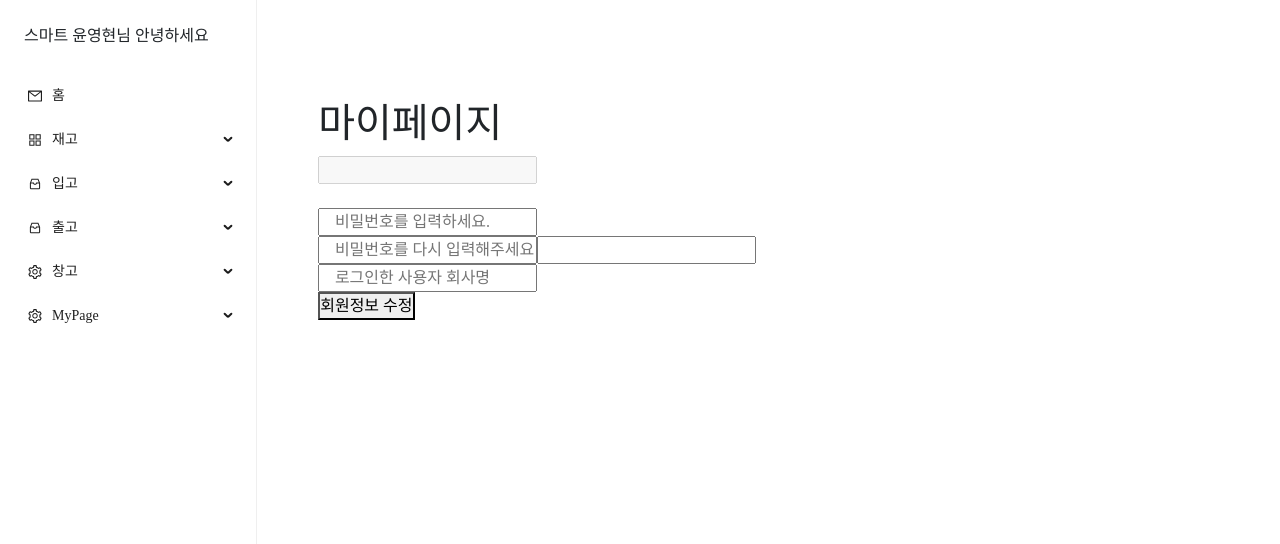
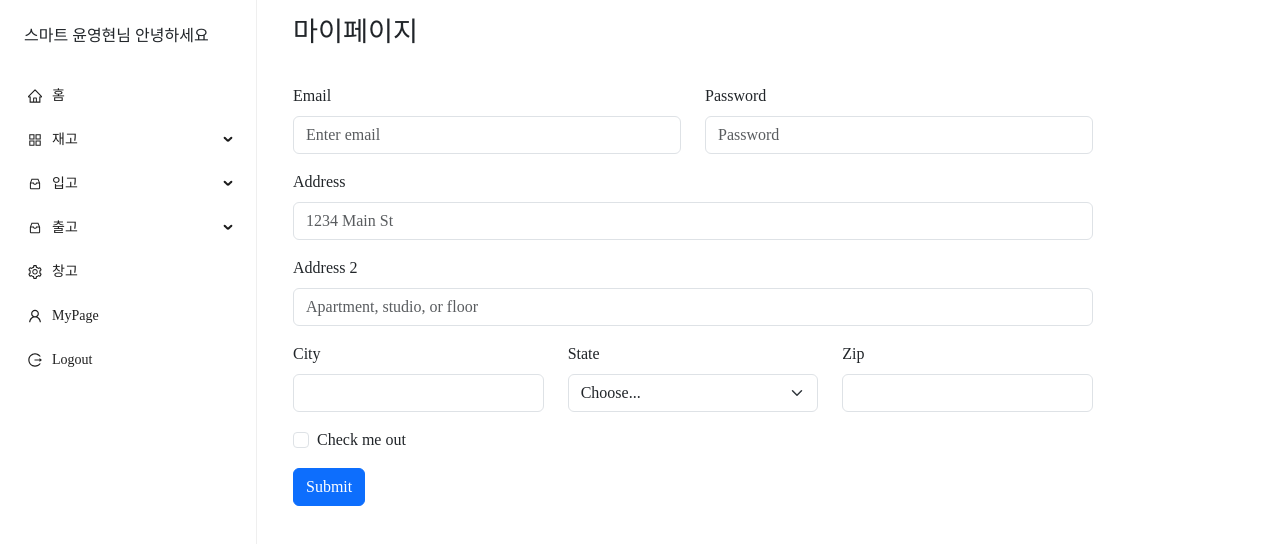
Before and after one commit to 2023-SMHRD-SW-Fullstack-1/Recoder, a React (Create React App) app in the folder react-project/: page /mypage in a window 1280 px wide. Shown: the top 544 px of the page. Built offline with nearby package versions, Linux system fonts and the light colour scheme; no server answers; a web font is replaced by a local one.

Commit message:
임시 마이페이지

```diff
--- a/react-project/src/components/Mypage.jsx
+++ b/react-project/src/components/Mypage.jsx
@@ -1,143 +1,70 @@
-import React, { useEffect, useRef, useState } from 'react'
-import '../css/Mypage.css'
-import '../css/Join.css'
-import axios from 'axios'
+import Button from "react-bootstrap/Button";
+import Col from "react-bootstrap/Col";
+import Form from "react-bootstrap/Form";
+import Row from "react-bootstrap/Row";
+import "../css/Mypage.css";
 
-const Mypage = () => {
+function GridComplexExample() {
+  return (
+    <div id="mypage-container">
+      <div id="mypage-header">
+        <span>마이페이지</span>
+      </div>
+      <Form
+        style={{ width: 800 }}
+      >
+        <Row className="mb-3">
+          <Form.Group as={Col} controlId="formGridEmail">
+            <Form.Label>Email</Form.Label>
+            <Form.Control type="email" placeholder="Enter email" />
+          </Form.Group>
 
-    const [uid, setUid] = useState('')
-    const [nick, setNick] = useState('')
-    const [putUserData, setPutUserData] = useState({})
-    const pwRef = useRef()
-    const checkPwRef = useRef()
-    const nickRef = useRef()
+          <Form.Group as={Col} controlId="formGridPassword">
+            <Form.Label>Password</Form.Label>
+            <Form.Control type="password" placeholder="Password" />
+          </Form.Group>
+        </Row>
 
-    useEffect(() => {
-        axios.get('http://localhost:8000/user')
-        .then((res) => {
-            console.log(res);
-            setUid(res.data.user_id)
-            setNick(res.data.user_nick)
-        })
-        .catch((err) => {
-            console.error(err);
-        })
-    }, [])
+        <Form.Group className="mb-3" controlId="formGridAddress1">
+          <Form.Label>Address</Form.Label>
+          <Form.Control placeholder="1234 Main St" />
+        </Form.Group>
 
-    const handleUserData = (e) => {
-        e.preventDefault()
+        <Form.Group className="mb-3" controlId="formGridAddress2">
+          <Form.Label>Address 2</Form.Label>
+          <Form.Control placeholder="Apartment, studio, or floor" />
+        </Form.Group>
 
-        if (pwRef.current.value !== checkPwRef.current.value) {
-            alert('비밀번호가 일치하지 않습니다!')
-        } else {
-            if (pwRef.current.value && nickRef.current.value) {
-                setPutUserData({
-                    user_pw: pwRef.current.value,
-                    user_nick: nickRef.current.value
-                })
-            } else {
-                alert('정보를 모두 입력해주세요!')
-            }
-        }
-    }
+        <Row className="mb-3">
+          <Form.Group as={Col} controlId="formGridCity">
+            <Form.Label>City</Form.Label>
+            <Form.Control />
+          </Form.Group>
 
-    useEffect(() => {
-        axios.patch('http://localhost:8000/user', putUserData)
-        .then((res) => {
-            console.log(res);
-            if (res.data === 'ok') {
-                window.location.href = 'http://localhost:3000/mypage'
-            }
-        })
-        .catch((err) => {
-            console.error(err);
-        })
-    }, [putUserData])
+          <Form.Group as={Col} controlId="formGridState">
+            <Form.Label>State</Form.Label>
+            <Form.Select defaultValue="Choose...">
+              <option>Choose...</option>
+              <option>...</option>
+            </Form.Select>
+          </Form.Group>
 
-    return (
-    <div className="Join-container">
-        <table>
-            <tbody>
-                <tr>
-                    <td className="content1">
-                        <div className='join-title'>
-                            <h1>마이페이지</h1>
-                        </div>
+          <Form.Group as={Col} controlId="formGridZip">
+            <Form.Label>Zip</Form.Label>
+            <Form.Control />
+          </Form.Group>
+        </Row>
 
-                        <form
-                            className="Join_content1"
-                            onSubmit={handleUserData}
-                        >
+        <Form.Group className="mb-3" id="formGridCheckbox">
+          <Form.Check type="checkbox" label="Check me out" />
+        </Form.Group>
 
-                            <div className='id_input_container'>
-                                {/* 아이디 */}
-                                <label htmlFor="user_id"></label>
-                                <input
-                                    type="text"
-                                    name="user_id"
-                                    value={uid}
-                                    disabled
-                                />
-                            </div>
-
-
-
-                            {/* 비밀번호 */}
-                            <label htmlFor="user_pw"></label>
-                            <div className="pw-input-container">
-                                <input
-                                    type="password"
-                                    name="user_pw"
-                                    placeholder='비밀번호를 입력하세요.'
-                                    ref={pwRef}
-                                />
-                            </div>
-
-                            {/* 비밀번호 확인 */}
-                            <label htmlFor="user_pw_confirm"></label>
-                            {/* <div className="pw-confirm-input-container"> */}
-                                <input
-                                    type="password"
-                                    name="user_pw_confirm"
-                                    placeholder='비밀번호를 다시 입력해주세요.'
-                                    ref={checkPwRef}
-                                />
-                            {/* </div> */}
-
-                            {/* 이름 */}
-                            <label htmlFor="user_name"></label>
-                            {/* <div className="name-input-container"> */}
-                                <input
-                                    type="text"
-                                    name="user_name"
-                                    placeholder={nick}
-                                    ref={nickRef}
-                                />
-                            {/* </div> */}
-
-                            {/* 회사명 */}
-                            <label htmlFor="user_cname"></label>
-                            {/* <div className="cname-input-container"> */}
-                                <input
-                                    type="text"
-                                    name="user_cname"
-                                    placeholder='로그인한 사용자 회사명'
-                                />
-                            {/* </div> */}
-
-                            {/* 가입완료 버튼 */}
-                            <div className="submit-button">
-                                <button type="submit" className="join-button">
-                                    회원정보 수정
-                                </button>
-                            </div>
-                        </form>
-                    </td>
-                </tr>
-            </tbody>
-        </table>
+        <Button variant="primary" type="submit">
+          Submit
+        </Button>
+      </Form>
     </div>
-  )
+  );
 }
 
-export default Mypage
+export default GridComplexExample;
--- a/react-project/src/components/NewSidebar.jsx
+++ b/react-project/src/components/NewSidebar.jsx
@@ -1,8 +1,17 @@
-import { AppstoreOutlined, MailOutlined, SettingOutlined,InboxOutlined,LoadingOutlined } from '@ant-design/icons';
-import { Menu } from 'antd';
-import { useState } from 'react';
-import { Link, useNavigate } from 'react-router-dom'
-import '../css/layout.css'
+import {
+  AppstoreOutlined,
+  SettingOutlined,
+  InboxOutlined,
+  HomeOutlined,
+  ImportOutlined,
+  ExportOutlined,
+  UserOutlined,
+  LogoutOutlined,
+} from "@ant-design/icons";
+import { Menu } from "antd";
+import { useState } from "react";
+import { Link, useNavigate } from "react-router-dom";
+import "../css/layout.css";
 
 function getItem(label, key, icon, children, type) {
   return {
@@ -14,38 +23,42 @@
   };
 }
 
-
 const items = [
-  getItem('홈', 'sub1', <MailOutlined />,
-  ),
-  getItem('재고', 'sub2', <AppstoreOutlined />, [
-    getItem('재고 조회', '2'),
-    getItem('재고 관리', '3'),
+  getItem("홈", "sub1", <HomeOutlined />),
+  getItem("재고", "sub2", <AppstoreOutlined />, [
+    getItem("재고 조회", "2"),
+    getItem("재고 관리", "3"),
   ]),
-  getItem('입고', 'sub3', <InboxOutlined />, [
-    getItem('입고 예정', '4'),
-    getItem('입고 등록', '5'),
-    getItem('입고 관리', '6')
+  getItem("입고", "sub3", <InboxOutlined />, [
+    getItem("입고 예정", "4"),
+    getItem("입고 등록", "5"),
+    getItem("입고 관리", "6"),
   ]),
-  getItem('출고', 'sub4', <InboxOutlined />, [
-    getItem('출고 등록', '7'),
-    getItem('출고 이력', '8'),
-    getItem('출고품 관리', '9'),
-
+  getItem("출고", "sub4", <InboxOutlined />, [
+    getItem("출고 등록", "7"),
+    getItem("출고 이력", "8"),
+    getItem("출고품 관리", "9"),
   ]),
-  getItem('창고', 'sub5', <SettingOutlined />, [
-    getItem('창고관리', '10'),
-  ]),
-  getItem('MyPage', 'sub6', <SettingOutlined />, [
-    getItem('MyPage', '11'),
-    getItem('LogOut', '12'),
-  ])
+  getItem("창고", "10", <SettingOutlined />),
+  // 기존 코드-----
+  // getItem('창고', 'sub5', <SettingOutlined />, [
+  //   getItem('창고관리', '10'),
+  // ]),
+  // --------------
+  getItem("MyPage", "11", <UserOutlined />),
+  getItem("Logout", "12", <LogoutOutlined />),
+  // 기존 코드------------
+  // getItem('MyPage', 'sub6', <SettingOutlined />, [
+  //   getItem('MyPage', '11'),
+  //   getItem('Logout', '12'),
+  // ])
+  // ---------------------
 ];
 
 // submenu keys of first level
-const rootSubmenuKeys = ['sub1', 'sub2','sub3', 'sub4','sub5','sub6'];
+const rootSubmenuKeys = ["sub1", "sub2", "sub3", "sub4", "sub5", "sub6"];
 const App = () => {
-  const [openKeys, setOpenKeys] = useState(['sub1']);
+  const [openKeys, setOpenKeys] = useState(["sub1"]);
   const onOpenChange = (keys) => {
     const latestOpenKey = keys.find((key) => openKeys.indexOf(key) === -1);
     if (latestOpenKey && rootSubmenuKeys.indexOf(latestOpenKey) === -1) {
@@ -57,41 +70,38 @@
 
   const nav = useNavigate();
 
-  const handleNav = (item)=>{
-    const key = item.key
-    if(key === 'sub1'){
-      nav('/main')
-    }else if (key === '2'){
-      nav('/stock/select')
-    }else if (key === '3'){
-      nav('/stock/manage')
-    }else if (key === '4'){
-      nav('/in/create')
-    }else if (key === '5'){
-      nav('/in/loading')
-    }else if (key === '6'){
-      nav('/in/create')
-    }else if (key === '7'){
-      nav('/out/create')
-    }else if (key === '8'){
-      nav('/out/controll')
-    }else if (key === '9'){
-      nav('/out/des')
-    }else if (key === '10'){
-      nav('/ware/manage')
-    }else if (key === '11'){
-      nav('/mypage')
-    }else if (key === '12'){
-      nav('/logout')
+  const handleNav = (item) => {
+    const key = item.key;
+    if (key === "sub1") {
+      nav("/main");
+    } else if (key === "2") {
+      nav("/stock/select");
+    } else if (key === "3") {
+      nav("/stock/manage");
+    } else if (key === "4") {
+      nav("/in/create");
+    } else if (key === "5") {
+      nav("/in/loading");
+    } else if (key === "6") {
+      nav("/in/create");
+    } else if (key === "7") {
+      nav("/out/create");
+    } else if (key === "8") {
+      nav("/out/controll");
+    } else if (key === "9") {
+      nav("/out/des");
+    } else if (key === "10") {
+      nav("/ware/manage");
+    } else if (key === "11") {
+      nav("/mypage");
+    } else if (key === "12") {
+      nav("/logout");
     }
-  }
-
+  };
 
   return (
-    <div id='menu_div'>
-      <div id='sidebar-top'>
-        스마트 윤영현님 안녕하세요
-      </div>
+    <div id="menu_div">
+      <div id="sidebar-top">스마트 윤영현님 안녕하세요</div>
       <Menu
         mode="inline"
         openKeys={openKeys}
@@ -99,12 +109,11 @@
         onOpenChange={onOpenChange}
         style={{
           width: 256,
-          height: '100vh',
-          borderColor: 'white'
+          height: "100vh",
+          borderColor: "white",
         }}
         items={items}
-      >
-      </Menu>
+      ></Menu>
       {/* <Menu
         mode="inline"
         defaultSelectedKeys={['1']}
--- a/react-project/src/css/Mypage.css
+++ b/react-project/src/css/Mypage.css
@@ -1,11 +1,13 @@
-input {
-    padding-left: 3%;
+#mypage-container {
+    flex: 1;
+    padding: 0 36px;
 }
-
-.content1 {
-    padding: 10%;
+#mypage-header {
+    width: 100%;
+    height: 84px;
+    padding: 12px 0;
 }
-
-.Join-container {
-    margin-top: 3%;
+#mypage-header span {
+    font-size: 1.7rem;
+    font-weight: 500;
 }
```
